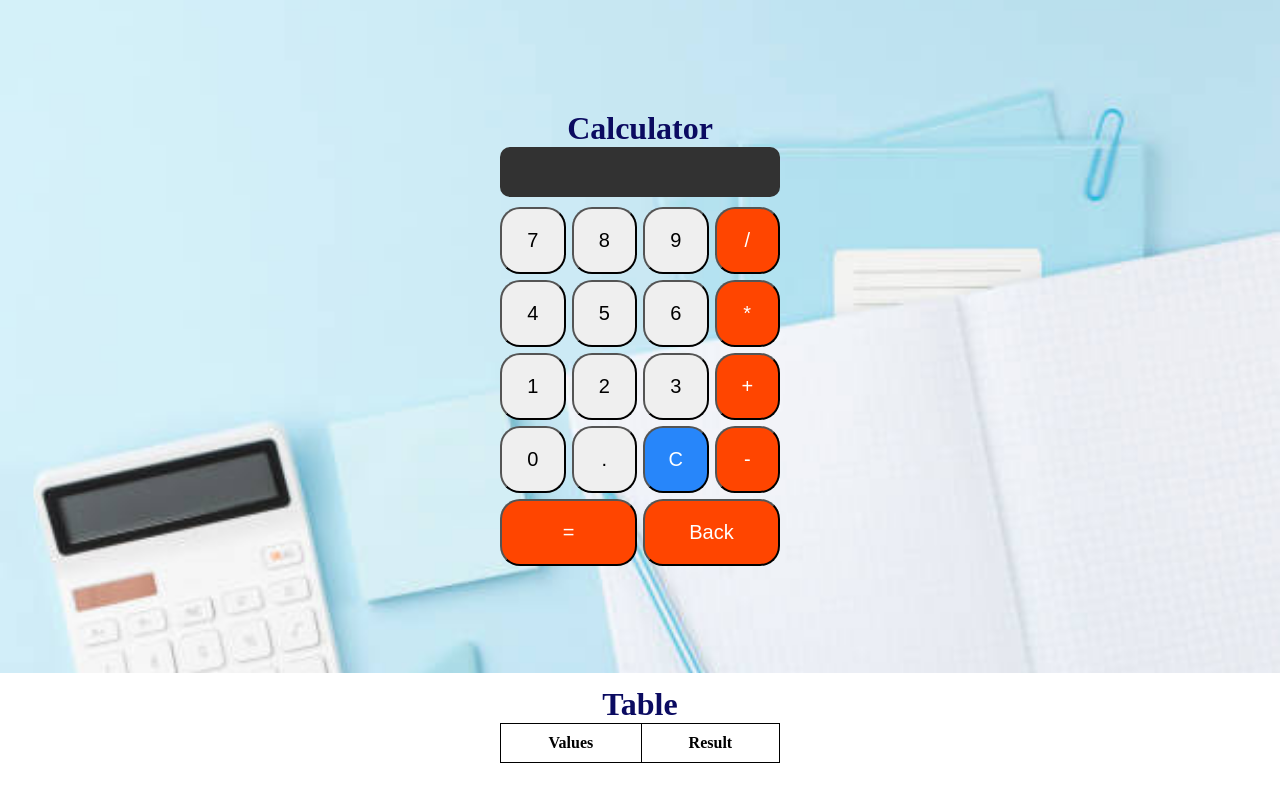
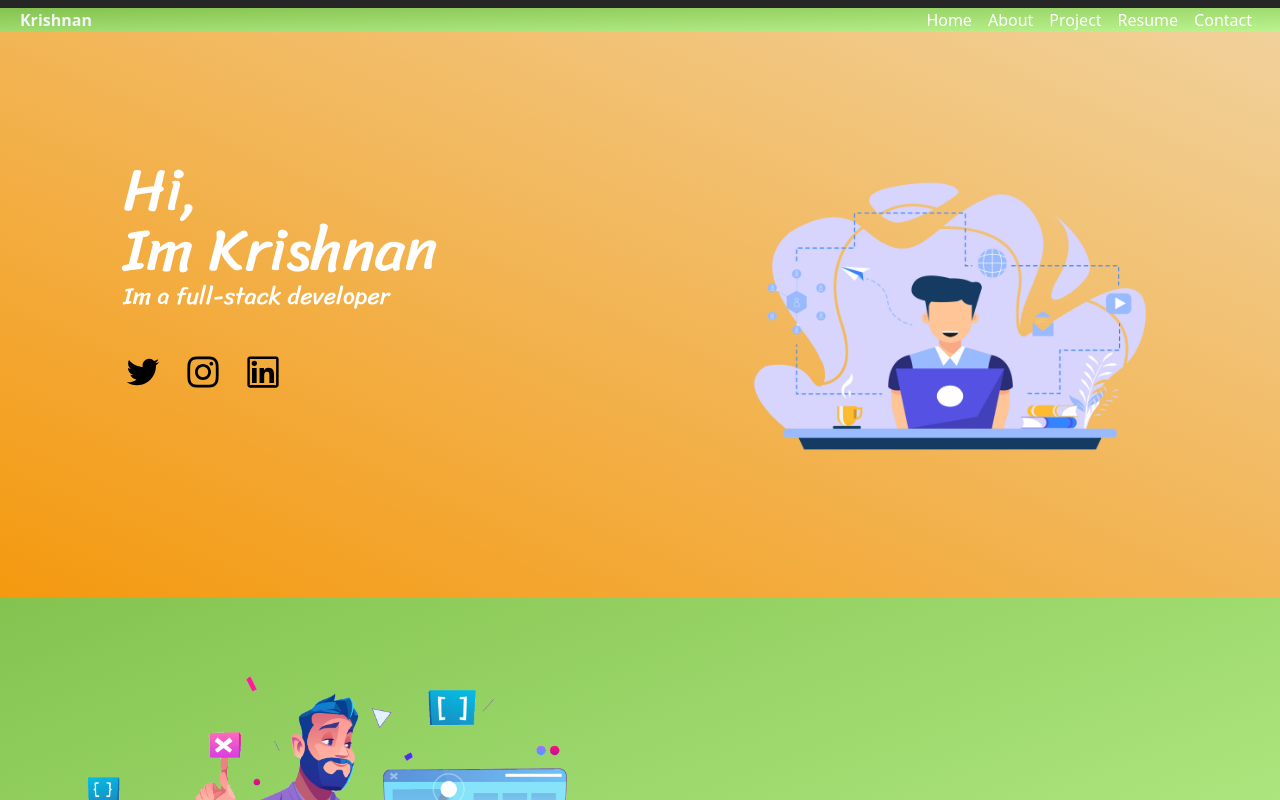
Before and after one commit to krishnan1412/Portfolio, a React (Vite) app: page / in a window 1280 px wide. Shown: the top 800 px of the page. Built offline with nearby package versions, Linux system fonts and the light colour scheme.

Commit message:
Update main.jsx

```diff
--- a/src/main.jsx
+++ b/src/main.jsx
@@ -1,11 +1,11 @@
 import { StrictMode } from 'react'
 import { createRoot } from 'react-dom/client'
-// import App from './App.jsx'
-import { Calculator } from './Component/Calculator.jsx'
+import App from './App.jsx'
+// import { Calculator } from './Component/Calculator.jsx'
 
 createRoot(document.getElementById('root')).render(
   <StrictMode>
-    {/* <App /> */}
-    <Calculator />
+    <App />
+{/*     <Calculator /> */}
   </StrictMode>,
 )
```
